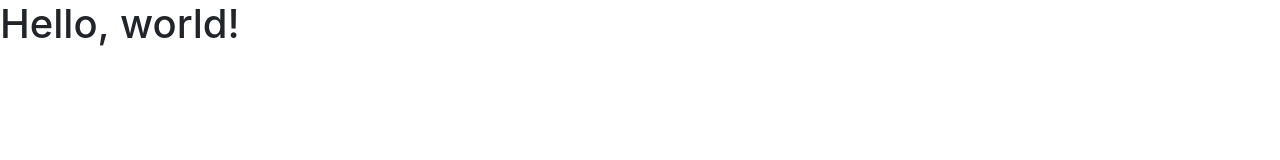
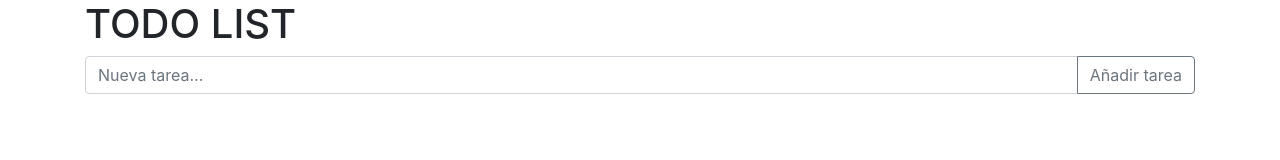
Before and after one commit to itacademyReact/javascript-todo-list, a plain HTML site: page index.html in a window 1280 px wide. Drawn offline with nearby package versions, Linux system fonts and the light colour scheme.

Commit message:
html created

```diff
--- a/index.html
+++ b/index.html
@@ -8,10 +8,43 @@
     <!-- Bootstrap CSS -->
     <link rel="stylesheet" href="https://cdn.jsdelivr.net/npm/bootstrap@4.6.0/dist/css/bootstrap.min.css" integrity="sha384-B0vP5xmATw1+K9KRQjQERJvTumQW0nPEzvF6L/Z6nronJ3oUOFUFpCjEUQouq2+l" crossorigin="anonymous">
 
-    <title>Hello, world!</title>
+    <title>Todo list</title>
   </head>
   <body>
-    <h1>Hello, world!</h1>
+    <div class="container">
+
+    <h1>TODO LIST</h1>
+
+    <!-- ***************** -->
+    <!-- INPUT WITH BUTTON -->
+    <!-- ***************** -->
+    <section>
+      <div class="row">
+        <div class="col-12 input-group mb-3">
+          <input type="text" class="form-control" placeholder="Nueva tarea..." aria-label="Recipient's username">
+          <div class="input-group-append">
+            <button class="btn btn-outline-secondary" type="button">Añadir tarea</button>
+          </div>
+        </div>
+      </div>
+    </section>
+
+
+    <!-- ************* -->
+    <!-- LIST OF ITEMS -->
+    <!-- ************* -->
+    <section>
+      <div class="row">
+        <ul class="col-12">
+          <!-- ... -->
+        </ul>
+      </div>
+    </section>
+
+
+
+
+
 
     <!-- Optional JavaScript; choose one of the two! -->
 
@@ -25,5 +58,6 @@
     <script src="https://cdn.jsdelivr.net/npm/popper.js@1.16.1/dist/umd/popper.min.js" integrity="sha384-9/reFTGAW83EW2RDu2S0VKaIzap3H66lZH81PoYlFhbGU+6BZp6G7niu735Sk7lN" crossorigin="anonymous"></script>
     <script src="https://cdn.jsdelivr.net/npm/bootstrap@4.6.0/dist/js/bootstrap.min.js" integrity="sha384-+YQ4JLhjyBLPDQt//I+STsc9iw4uQqACwlvpslubQzn4u2UU2UFM80nGisd026JF" crossorigin="anonymous"></script>
     -->
+    </div>
   </body>
 </html>
```
